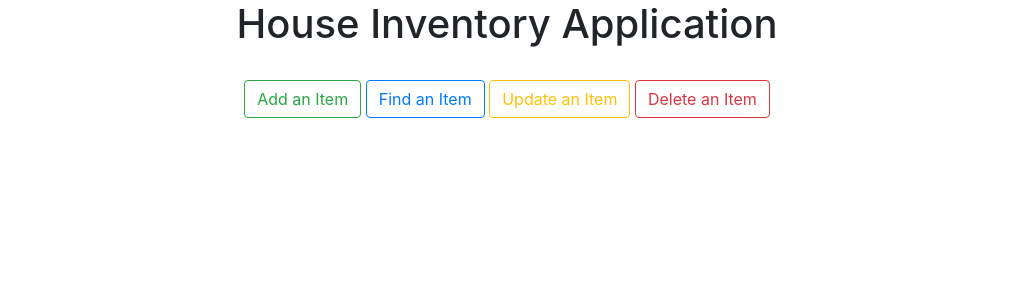
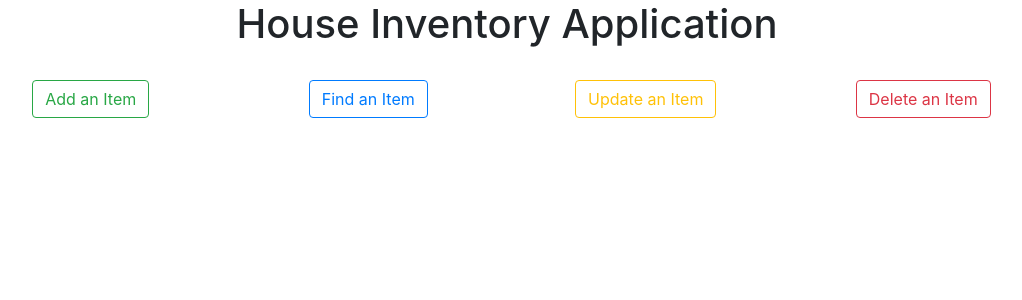
Before and after one commit to Viper66Oz/basic-web-app, a PHP site: page /index.php in a window 1280 px wide. Shown: the top 300 px of the page, without its empty margins (133-1155 px from the left). Run offline with PHP 8.4, Linux system fonts and the light colour scheme.

Commit message:
Update header.php
page styled

```diff
--- a/public/templates/header.php
+++ b/public/templates/header.php
@@ -12,9 +12,19 @@
                 <h1 class="text-center">House Inventory Application</h1>
                 <br>
                 <div class="container text-center">
-                    <a class="btn btn-outline-success text-center" href="create.php" role="button">Add an Item</a>
-                    <a class="btn btn-outline-primary" href="read.php" role="button">Find an Item</a>
-                    <a class="btn btn-outline-warning" href="update.php" role="button">Update an Item</a>
-                    <a class="btn btn-outline-danger" href="delete.php" role="button">Delete an Item</a>
+                    <div class="row">
+                        <div class="col-sm-3">
+                            <a class="btn btn-outline-success text-center" href="create.php" role="button">Add an Item</a>
+                        </div>
+                        <div class="col-sm-3">
+                            <a class="btn btn-outline-primary" href="read.php" role="button">Find an Item</a>
+                        </div>
+                        <div class="col-sm-3">
+                            <a class="btn btn-outline-warning" href="update.php" role="button">Update an Item</a>
+                        </div>
+                        <div class="col-sm-3">
+                            <a class="btn btn-outline-danger" href="delete.php" role="button">Delete an Item</a>
+                        </div>
+                    </div>
                 </div>
                 <br>
```
